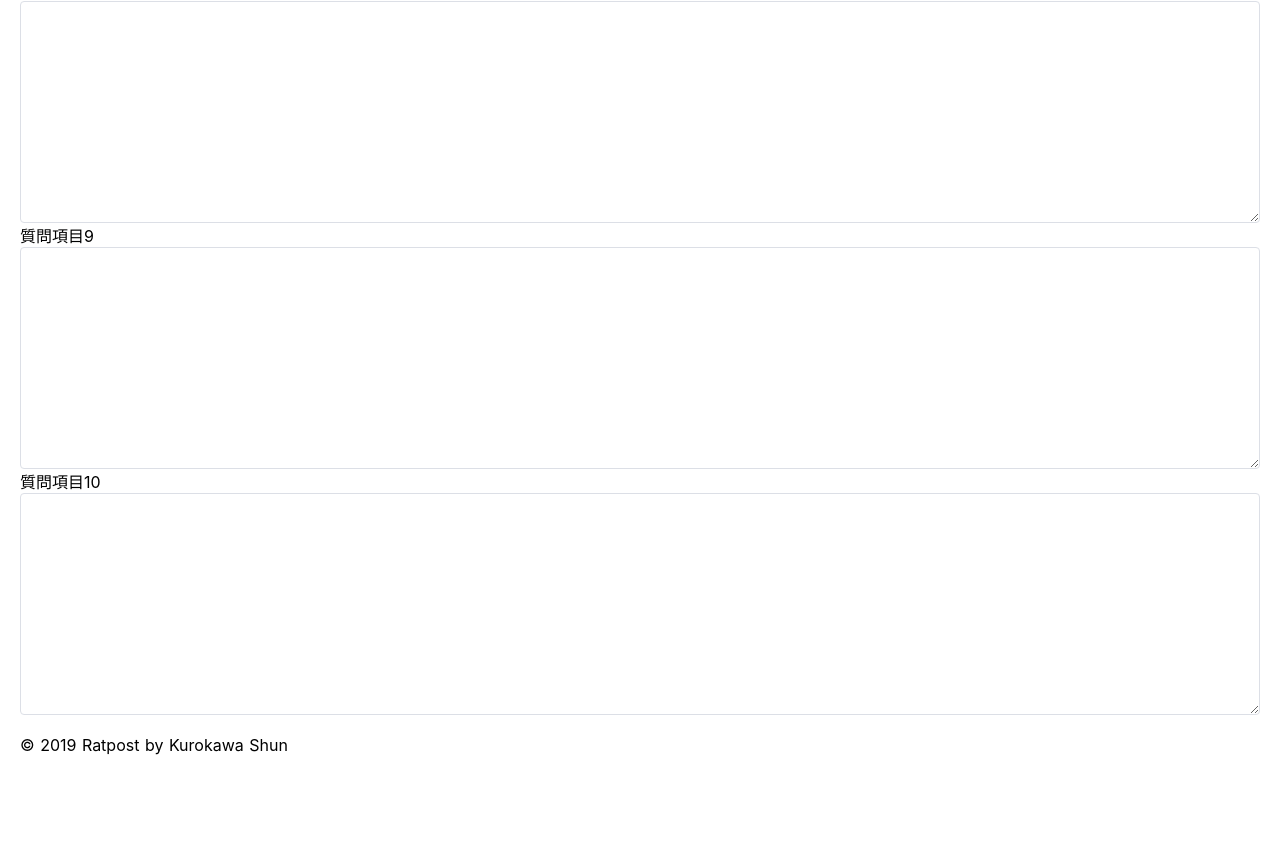
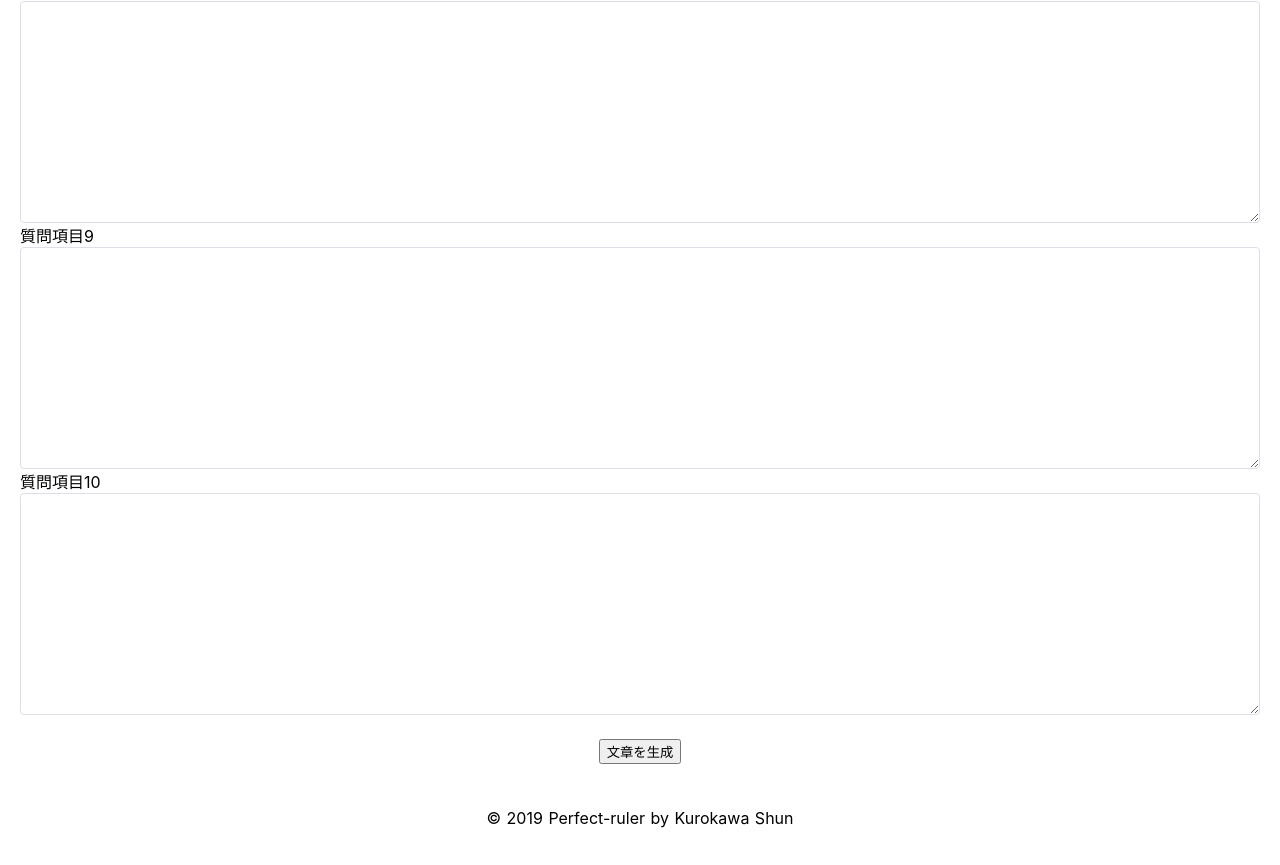
Before and after one commit to kurocraft0312/Perfect-ruler, a Nuxt app in the folder Perfect-ruler/: page / in a window 1280 px wide. Shown: the part 1825-2690 px from the top of the page. Before the commit the page ends 2620 px from the top, so only its background shows below. Built offline with nearby package versions, Linux system fonts and the light colour scheme.

Commit message:
文章生成ボタンをセット。

```diff
--- a/Perfect-ruler/pages/index.vue
+++ b/Perfect-ruler/pages/index.vue
@@ -2,16 +2,19 @@
 <!-- 最初にページを構成して、コンポーネント分けする -->
   <el-container>
     <el-header>
-      <h1>Perfect-ruler</h1>
+      <h1 class="toolname">Perfect-ruler</h1>
     </el-header>
     <el-main>
       <div v-for="question in questions" :key="question.key">
         <label for="question-content">{{ question.title }}</label>
-          <el-input type="textarea" :rows="10" placeholder="" v-model="textarea"></el-input>
+          <el-input type="textarea" :rows="10" v-model="textarea"></el-input>
+      </div>
+      <div class="create">
+        <input type="button" value="文章を生成">
       </div>
     </el-main>
     <el-footer>
-      <div class="copyright"> © 2019 Ratpost by Kurokawa Shun</div>
+      <div class="copyright"> © 2019 Perfect-ruler by Kurokawa Shun</div>
     </el-footer>
   </el-container>
 </template>
@@ -59,5 +62,14 @@ export default {
 </script>
 
 <style>
-
+  .toolname {
+    text-align: center;
+  }
+  .create {
+    margin: 24px 0;
+    text-align: center;
+  }
+  .copyright {
+    text-align: center;
+  }
 </style>
```
